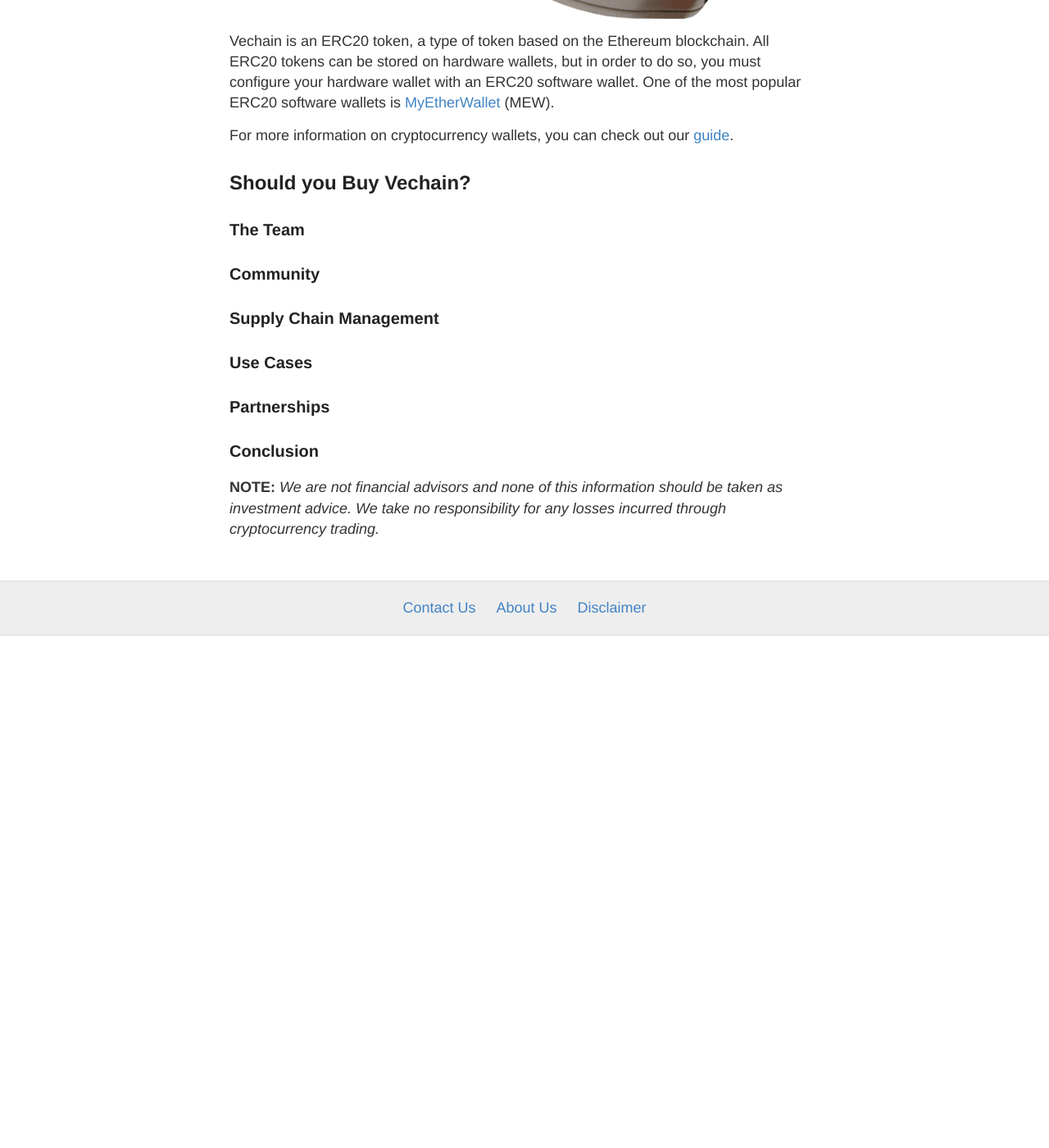
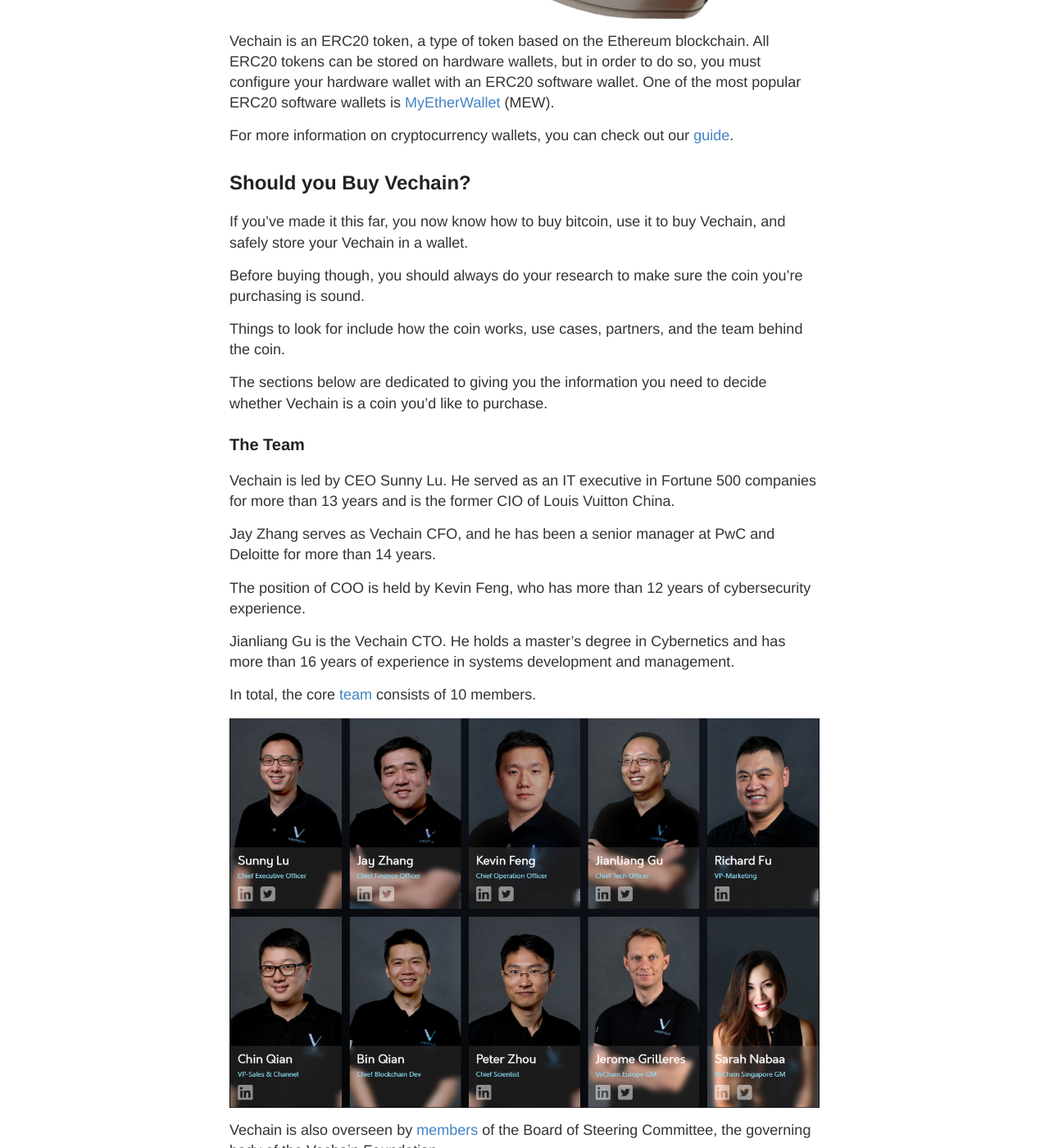
Before and after one commit to homebodygym/homebodygym, a Jekyll site: the page built from pages/altcoins/how-to-buy-vechain.md, in a window 1280 px wide and 1400 px high, scrolled down 7861 px. Shown: the whole window at 82% size. Built offline with Jekyll 4.4.1, drawn with Linux system fonts in a browser that asks for light colours; a script that is not in the unit is left out; before the commit the page ends 8636 px from its top, so only the background shows below that; some of the changed text lies outside the part shown.

Commit message:
vechain additions

```diff
--- a/pages/altcoins/how-to-buy-vechain.md
+++ b/pages/altcoins/how-to-buy-vechain.md
@@ -124,11 +124,39 @@
 
 ## Should you Buy Vechain?
 
+If you've made it this far, you now know how to buy bitcoin, use it to buy Vechain, and safely store your Vechain in a wallet.
+
+Before buying though, you should always do your research to make sure the coin you're purchasing is sound.
+
+Things to look for include how the coin works, use cases, partners, and the team behind the coin.
+
+The sections below are dedicated to giving you the information you need to decide whether Vechain is a coin you'd like to purchase.
+
 ### The Team
+
+Vechain is led by CEO Sunny Lu. He served as an IT executive in Fortune 500 companies for more than 13 years and is the former CIO of Louis Vuitton China.
+
+Jay Zhang serves as Vechain CFO, and he has been a senior manager at PwC and Deloitte for more than 14 years.
+
+The position of COO is held by Kevin Feng, who has more than 12 years of cybersecurity experience.
+
+Jianliang Gu is the Vechain CTO. He holds a master's degree in Cybernetics and has more than 16 years of experience in systems development and management.
+
+In total, the core [team](https://www.vechain.org/#team){: target="_blank"} consists of 10 members.
+
+![The Vechain Core Team](/img/altcoins/vechain/vechain-team.png){: .img-center}
+
+Vechain is also overseen by [members](https://www.vechain.org/about#committee){: target="_blank"} of the Board of Steering Committee, the governing body of the Vechain Foundation.
+
+Additionally, Vechain is backed by Draper Dragon, Fenbushi Capital, and Breyer Capital.
 
 ### Community
 
+The Vechain community is large and active, and the team delivers news regularly. The Vechain [blog](https://medium.com/@vechainofficial){: target="_blank"} posts updates quite often. The Vechain Twitter [page](https://twitter.com/vechainofficial?lang=en){: target="_blank"} has over 90,000 followers. Vechain's [subreddit](https://www.reddit.com/r/Vechain/){: target="_blank"} has more than 46,000 subscribers.
+
 ### Supply Chain Management
+
+
 
 ### Use Cases
 
```
Also changed, not shown: img/altcoins/vechain/vechain-team.PNG (added).
